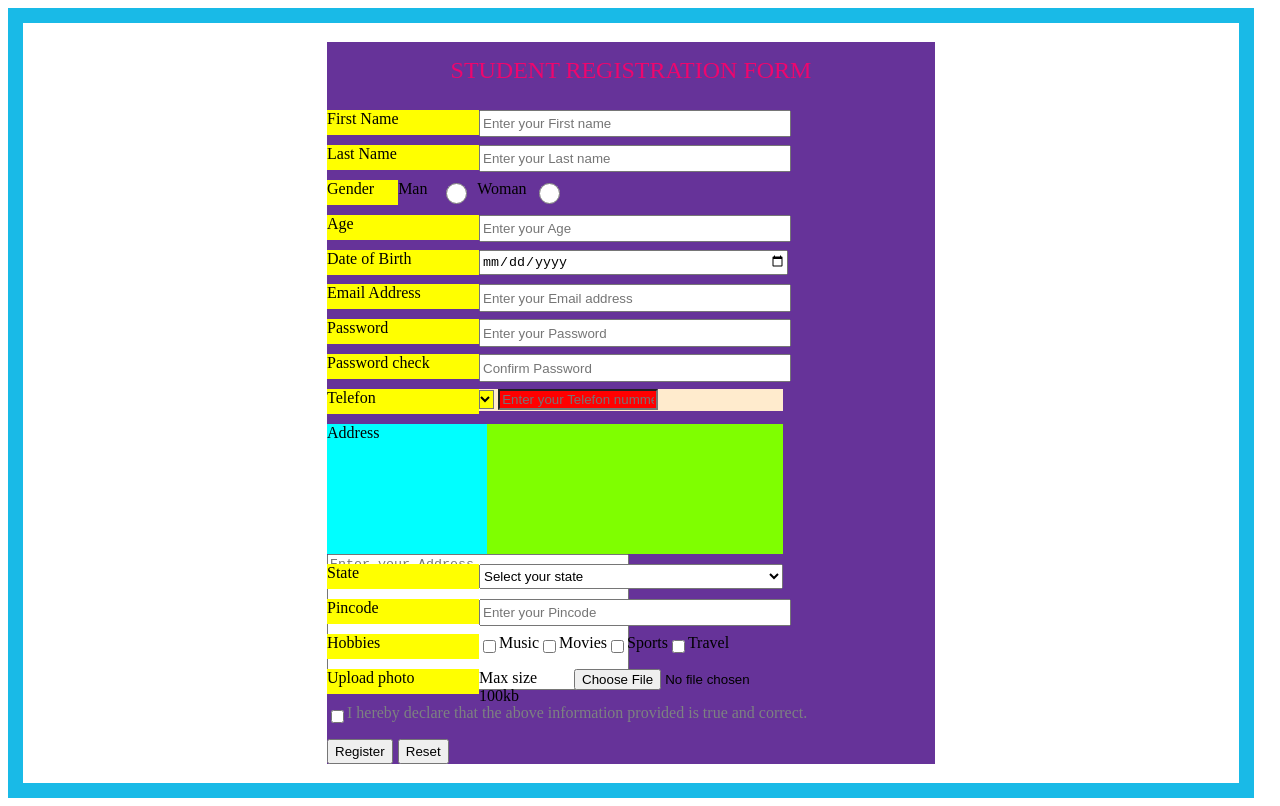
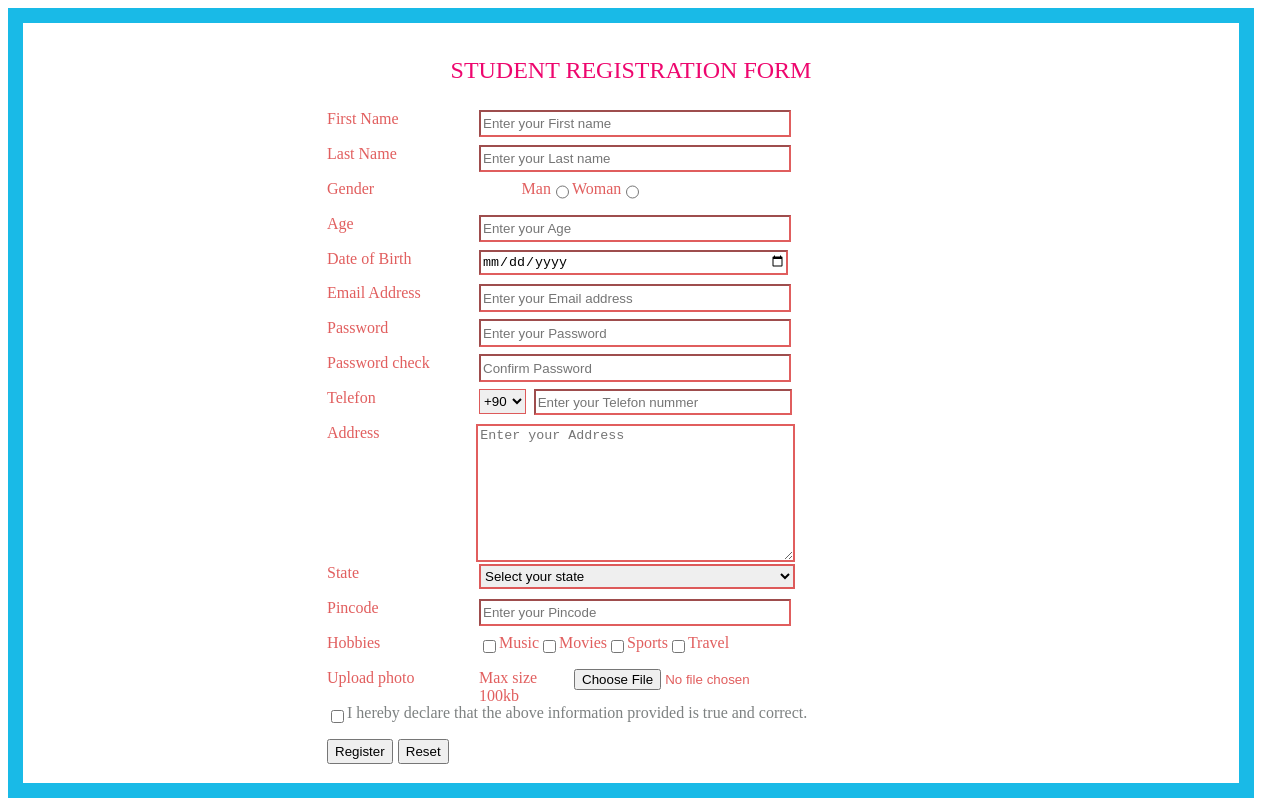
Before and after one commit to Hasanyilmaz1988/myallnewlessonsnotes2, a plain HTML site: page inclass/form_end/form_end.html in a window 1280 px wide. Drawn offline with Linux system fonts and the light colour scheme.

Commit message:
25.03.2024

```diff
--- a/inclass/form_end/form_end.css
+++ b/inclass/form_end/form_end.css
@@ -1,12 +1,13 @@
 form{
     width: 95vw;
     height: 95vh;
-    /* background-color: aqua; */
     display: flex;
     flex-direction: column;
     justify-content: center;
     align-items: center;
     border: 15px solid rgb(25, 186, 231);
+    color:  rgba(217, 52, 52, 0.791);
+
 
 }
 
@@ -14,10 +15,9 @@ form{
     display: flex;
     flex-direction: column;
     justify-content: space-between;
-    /* align-items: center; */
     width: 50%;
     height: 95%;
-    background-color: rebeccapurple;
+    /* background-color: rebeccapurple; */
 }
 
 #div_student{
@@ -25,82 +25,101 @@ form{
     justify-content: center;
     align-items: center;
     height: 8%;
+    /* background-color: blue; */
 
 }
 
 .input_div{
     display: flex;
-    /* flex-direction: column; */
-    /* justify-content: space-between; */
-    /* justify-content: left; */
-    /* width: 80%; */
     height: 25px;
     /* background-color: orange; */
 }
 
 .input_label{
-    /* display: flex; */
-
-    /* flex-direction: column; */
     width: 25%;
     height: 100%;
-
-    background-color: yellow;
+    /* background-color: yellow; */
 }
 
 .input_input{
-    /* display: flex; */
-    /* flex-direction: column; */
+
     width: 50%;
     height: 85%;
-    /* background-color: red; */
+    border-color: rgba(217, 52, 52, 0.791);
+}
+
+
+
+#div_input_gender_inner{
+    display: flex;
+    width: 20%;
 }
 
 
 #input_state{
     height: 100%;
+    width: 52%;
     /* background-color: brown; */
+    /* border-color: rgba(217, 52, 52, 0.791); */
+    border: 2px solid ;
+    border-color: rgba(217, 52, 52, 0.791);
+
 }
 
 
 #div_address{
-    width: 75%;
+    display: flex;
+    width: 77%;
     height: 18%;
-    background-color: chartreuse;
+    /* background-color: chartreuse; */
 }
 
 #input_address{
     display: flex;
-    flex-direction: column;
-    width: 35%;
+    width: 36%;
     height: 100%;
-    background-color: aqua;
+    /* background-color: aqua; */
 }
 
 
 #input_address_textarea{
     display: flex;
     flex-direction: column;
-    width: 65%;
+    width: 75%;
     height: 100%;
+    border: 2px solid ;
+    border-color: rgba(217, 52, 52, 0.791);
+    /* background-color: green; */
+}
+
+
+#div_input_telefon_select{
+    display: flex;
+    width: 51.5%;
+    /* background-color: green; */
+    justify-content: space-between;
+
 }
 
 
 #input_telefon{
-    width: 50%;
-    background-color: red;
-}
+    display: flex;
+    width: 80%;
+    height: 80%;
+    /* background-color: red; */
+    border-color:  rgba(217, 52, 52, 0.791);
 
-#input_telefon_select{
-    width: 50%;
-    background-color: yellow;
 }
 
 
+#input_telefon_selec{
+    width: 15%;
+    height: 100%;
+    /* background-color: blue; */
+    border-color:  rgba(217, 52, 52, 0.791);
 
-#div_input_telefon_select{
-    background-color: blanchedalmond;
 }
+
 
 
 
@@ -131,9 +150,7 @@ form{
 
 }
 
-#input_telefon_select{
-    width: 5%;
-}
+
 
 #input_div_inner{
     display: flex;
--- a/inclass/form_end/form_end.html
+++ b/inclass/form_end/form_end.html
@@ -27,11 +27,13 @@
 
             <div class="input_div" id="input_gender">
                 <label class="input_label" for="input_gender" id="input_gender_inner">Gender</label>
-                <label class="input_input" for="input_man">Man</label>
-                <input class="input_input" type="radio" name="sex" id="input_man" value="man">
+                <div class="input_input" id="div_input_gender_inner">
+                    <label for="input_man">Man</label>
+                    <input type="radio" name="sex" id="input_man" value="man">
 
-                <label class="input_input" for="input_woman">Woman</label>
-                <input class="input_input" type="radio" name="sex" id="input_woman" value="woman">
+                    <label for="input_woman">Woman</label>
+                    <input type="radio" name="sex" id="input_woman" value="woman">
+                </div>
             </div>
 
             <div class="input_div">
@@ -61,8 +63,8 @@
 
             <div class="input_div">
                 <label class="input_label" for="input_telefon">Telefon</label>
-                <div class="input_input" id="div_input_telefon_select">
-                    <select name="input_telefon_select" id="input_telefon_select">
+                <div class="input_inpu" id="div_input_telefon_select">
+                    <select name="input_telefon_select" id="input_telefon_selec">
                         <option value="+90">+90</option>
                         <option value="+31">+31</option>
                         <option value="+49">+49</option>
```
